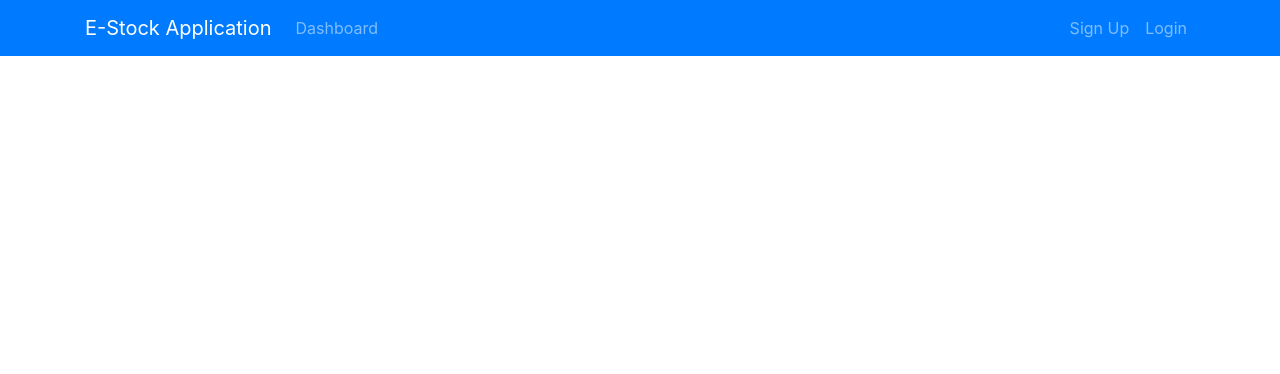
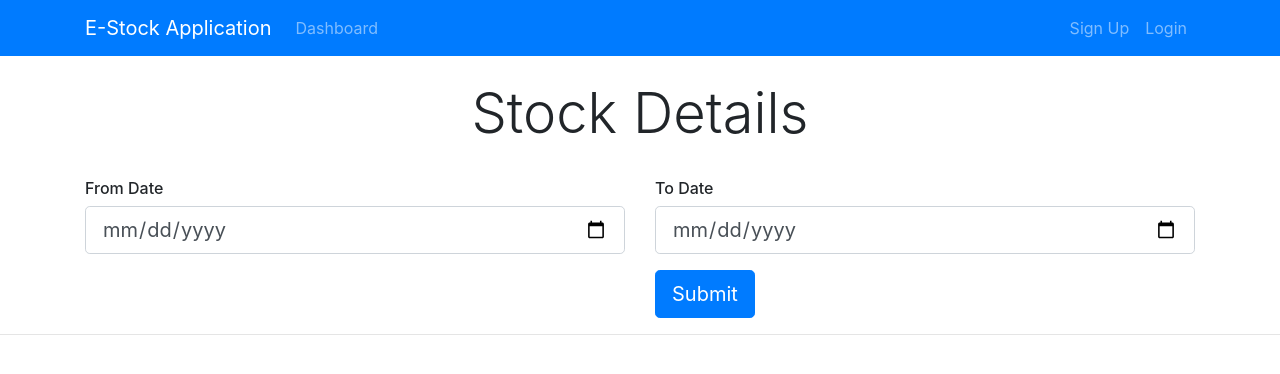
Before and after one commit to Navd01/e-stock-app-ui, a React (Create React App) app: page /stockDetails/1 in a window 1280 px wide. Shown: the top 374 px of the page. Built offline with nearby package versions, Linux system fonts and the light colour scheme.

Commit message:
Added stock table

```diff
--- a/src/App.js
+++ b/src/App.js
@@ -18,7 +18,11 @@ function App() {
           <Route exact path="/dashboard" component={Dashboard} />
           <Route exact path="/addCompany" component={AddCompany} />
           <Route exact path="/companyDetails" component={CompanyDetails} />
-          <Route exact path="/stockDetails" component={StockDetails} />
+          <Route
+            exact
+            path="/stockDetails/:companyCode"
+            component={StockDetails}
+          />
         </div>
       </Router>
     </Provider>
--- a/src/actions/stockActions.js
+++ b/src/actions/stockActions.js
@@ -1,5 +1,5 @@
 import axios from "axios";
-import { ADD_STOCK, GET_ERRORS } from "../actions/types";
+import { ADD_STOCK, GET_ERRORS, GET_STOCK_DETAILS } from "../actions/types";
 
 export const addStock = (stock, companyCode) => async (dispatch) => {
   try {
@@ -19,3 +19,23 @@ export const addStock = (stock, companyCode) => async (dispatch) => {
     });
   }
 };
+
+export const getStockDetails = (companyCode, fromDate, toDate) => async (
+  dispatch
+) => {
+  try {
+    const res = await axios.get(
+      `http://localhost:8100/api/v1.0/market/stock/get/${companyCode}/${fromDate}/${toDate}`
+    );
+
+    dispatch({
+      type: GET_STOCK_DETAILS,
+      payload: res.data,
+    });
+  } catch (err) {
+    dispatch({
+      type: GET_ERRORS,
+      payload: err.response.data,
+    });
+  }
+};
--- a/src/actions/types.js
+++ b/src/actions/types.js
@@ -3,3 +3,4 @@ export const GET_COMPANIES = "GET_COMPANIES";
 export const GET_COMPANY = "GET_COMPANY";
 export const ADD_STOCK = "ADD_STOCK";
 export const DELETE_COMPANY = "DELETE_COMPANY";
+export const GET_STOCK_DETAILS = "GET_STOCK_DETAILS";
--- a/src/components/Company/CompanyTile.js
+++ b/src/components/Company/CompanyTile.js
@@ -27,7 +27,7 @@ class CompanyTile extends Component {
                   key={company.id}
                   companyCode={company.companyCode}
                 />
-                <Link to="/stockDetails">
+                <Link to={`/stockDetails/${company.companyCode}`}>
                   <li className="list-group-item update">
                     <i className="fa fa-edit pr-1">Veiw Stocks In Range</i>
                   </li>
--- a/src/components/Company/StockDetails.js
+++ b/src/components/Company/StockDetails.js
@@ -1,9 +1,98 @@
-import React from "react";
+import React, { Component } from "react";
+import { Link } from "react-router-dom";
+import { Button } from "react-bootstrap";
+import PropTypes from "prop-types";
+import { connect } from "react-redux";
+import { getStockDetails } from "../../actions/stockActions";
+import StockTable from "../Layout/StockTable";
 
-export default function StockDetails() {
-  return (
-    <div>
-      <h1>Stock Details</h1>
-    </div>
-  );
+class StockDetails extends Component {
+  constructor() {
+    super();
+
+    this.state = {
+      fromDate: "",
+      toDate: "",
+    };
+  }
+
+  onChange = (e) => {
+    this.setState({ [e.target.name]: e.target.value });
+  };
+
+  onSubmit = (e) => {
+    const { companyCode } = this.props.match.params;
+    e.preventDefault();
+    this.props.getStockDetails(
+      companyCode,
+      this.state.fromDate,
+      this.state.toDate
+    );
+  };
+  render() {
+    const { companyCode } = this.props.match.params;
+    const { stocks } = this.props.data;
+    console.log("These are Stocks", stocks);
+    return (
+      <div>
+        <div className="projects">
+          <div className="container">
+            <div className="row">
+              <div className="col-md-12">
+                <h1 className="display-4 text-center">Stock Details</h1>
+                <br />
+              </div>
+            </div>
+            <form onSubmit={this.onSubmit}>
+              <div className="row">
+                <div className="col-md-6">
+                  <h6>From Date</h6>
+                  <div className="form-group">
+                    <input
+                      type="date"
+                      className="form-control form-control-lg"
+                      name="fromDate"
+                      value={this.state.fromDate}
+                      onChange={this.onChange}
+                    />
+                  </div>
+                </div>
+                <div className="col-md-6">
+                  <h6>To Date</h6>
+                  <div className="form-group">
+                    <input
+                      type="date"
+                      className="form-control form-control-lg"
+                      name="toDate"
+                      value={this.state.toDate}
+                      onChange={this.onChange}
+                    />
+                  </div>
+                  <div className="col-md-offset-6 ">
+                    <Button variant="primary" type="submit" size="lg">
+                      Submit
+                    </Button>
+                  </div>
+                </div>
+              </div>
+            </form>
+          </div>
+        </div>
+        <hr />
+
+        <StockTable key={companyCode} stocks={stocks} />
+      </div>
+    );
+  }
 }
+
+StockDetails.propTypes = {
+  data: PropTypes.object.isRequired,
+  getStockDetails: PropTypes.func.isRequired,
+};
+
+const mapStoreToProps = (state) => ({
+  data: state.stock.stock,
+});
+
+export default connect(mapStoreToProps, { getStockDetails })(StockDetails);
--- /dev/null
+++ b/src/components/Layout/StockTable.css
@@ -0,0 +1,6 @@
+.table {
+  border-radius: 5px;
+  width: 50%;
+  margin: 0px auto;
+  float: none;
+}
--- /dev/null
+++ b/src/components/Layout/StockTable.js
@@ -0,0 +1,29 @@
+import React from "react";
+import Table from "react-bootstrap/Table";
+import "./StockTable.css";
+
+export default function StockTable({ stocks }) {
+  if (!stocks) return null;
+
+  const renderStock = (stock, index) => {
+    return (
+      <tr key={index}>
+        <td>{stock.id}</td>
+        <td>{stock.stockPrice}</td>
+        <td>{stock.createAt}</td>
+      </tr>
+    );
+  };
+  return (
+    <Table className="table" striped bordered hover>
+      <thead>
+        <tr>
+          <th>ID</th>
+          <th>STOCK PRICE</th>
+          <th>CREATED AT</th>
+        </tr>
+      </thead>
+      <tbody>{stocks.map(renderStock)}</tbody>
+    </Table>
+  );
+}
--- a/src/reducers/stockReducer.js
+++ b/src/reducers/stockReducer.js
@@ -1,4 +1,4 @@
-import { ADD_STOCK } from "../actions/types";
+import { ADD_STOCK, GET_STOCK_DETAILS } from "../actions/types";
 
 const initialState = {
   stock: {},
@@ -12,6 +12,12 @@ export default function (state = initialState, action) {
         stock: action.payload,
       };
 
+    case GET_STOCK_DETAILS:
+      return {
+        ...state,
+        stock: action.payload,
+      };
+
     default:
       return state;
   }
```
